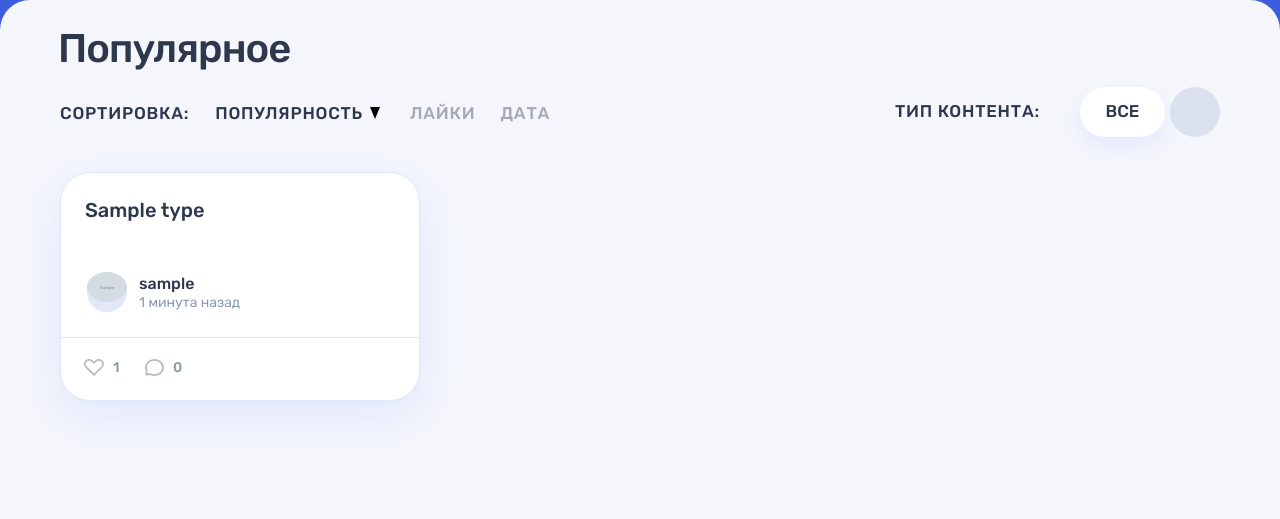
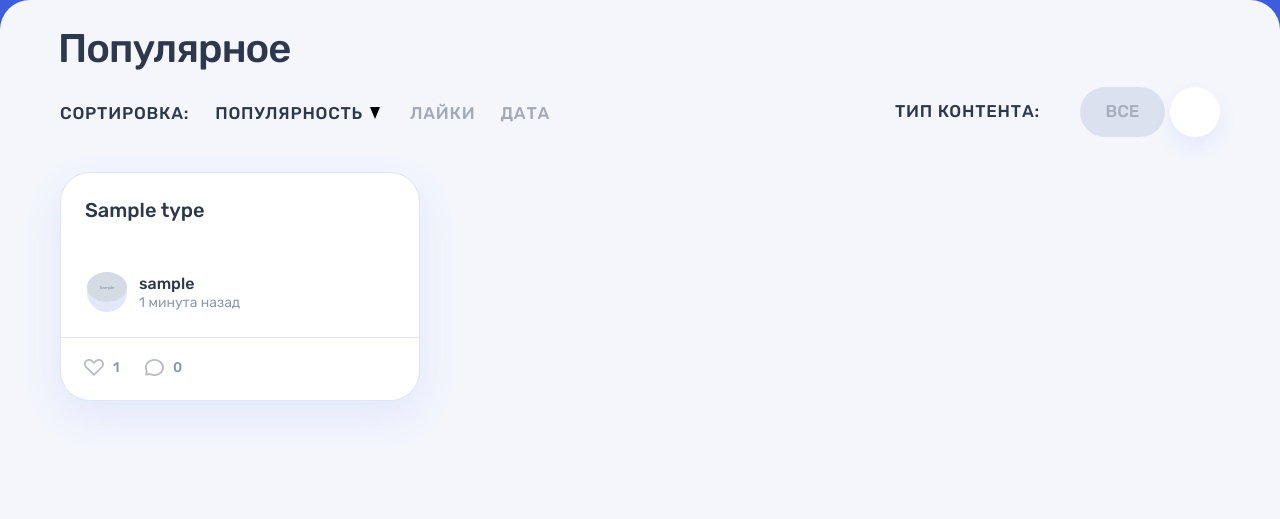
Before and after one commit to devcosmos/1207349-readme-12, a PHP site: page /index.php?type_id=1 in a window 1280 px wide. Shown: the part 71-590 px from the top of the page. Run offline with PHP 8.4, Linux system fonts and the light colour scheme; tables that the repository leaves empty hold one stand-in row (values such as "Sample post"); grey boxes marked "Sample" are stand-in pictures; data that the repository does not hold is empty.

Commit message:
added filter post type

```diff
--- a/index.php
+++ b/index.php
@@ -9,17 +9,22 @@ $db->set_charset($config['db']['charset']);
 
 require 'helpers.php';
 
+$filter_post_type_id = $_GET['type_id'] ?? 0;
+
 $sql_select_content_types = '
     SELECT * FROM content_types
 ';
 $sql_select_popular_posts = '
-    SELECT ct.type_name, ct.type_class, p.content, u.username, u.user_picture, COUNT(l.post_id) AS like_count
+    SELECT ct.type_name, ct.type_class, p.id, p.content, u.username, u.user_picture, COUNT(l.post_id) AS like_count
       FROM posts AS p
       JOIN users AS u ON p.user_id = u.id
       JOIN content_types AS ct ON p.content_type_id = ct.id
  LEFT JOIN likes AS l ON p.id = l.post_id
-     GROUP BY p.id
-     ORDER BY show_count DESC
+';
+$sql_select_popular_posts .= $filter_post_type_id === 0 ? '' : 'WHERE ct.id = \'' . $filter_post_type_id . '\'';
+$sql_select_popular_posts .= '
+    GROUP BY p.id
+    ORDER BY show_count DESC
 ';
 
 $content_types = select_query_and_fetch_all($db, $sql_select_content_types);
@@ -44,7 +49,8 @@ foreach ($popular_posts as $i => $post) {
 $main_content = include_template('main.php', [
     'posts' => $posts_with_date,
     'content_types' => $content_types,
-    'icons_size' => $icons_size
+    'icons_size' => $icons_size,
+    'filter_post_type_id' => $filter_post_type_id,
 ]);
 $layout_content = include_template('layout.php', [
     'content' => $main_content,
--- a/templates/main.php
+++ b/templates/main.php
@@ -37,13 +37,13 @@
                 <b class="popular__filters-caption filters__caption">Тип контента:</b>
                 <ul class="popular__filters-list filters__list">
                     <li class="popular__filters-item popular__filters-item--all filters__item filters__item--all">
-                        <a class="filters__button filters__button--ellipse filters__button--all filters__button--active" href="#">
+                        <a class="filters__button filters__button--ellipse filters__button--all <?= $filter_post_type_id === 0 ? 'filters__button--active' : '' ?>" href="/">
                             <span>Все</span>
                         </a>
                     </li>
                     <?php foreach ($content_types as $type): ?>
                     <li class="popular__filters-item filters__item">
-                        <a class="filters__button filters__button--<?= $type['type_class'] ?> button" href="#">
+                        <a class="filters__button filters__button--<?= $type['type_class'] ?> button <?= $filter_post_type_id === $type['id'] ? 'filters__button--active' : '' ?>" href="<?= add_get_param('type_id', $type['id']) ?>">
                             <span class="visually-hidden"><?= $type['type_name'] ?></span>
                             <svg
                                 class="filters__icon"
@@ -63,7 +63,7 @@
             <?php $post_date = date_create($post['date']) ?>
             <article class="popular__post post <?= 'post-' . hsc($post['type_class']) ?>">
                 <header class="post__header">
-                    <h2><?= hsc($post['type_name']) ?></h2>
+                    <a href="<?= '/post.php' . add_get_param('id', $post['id'])?>"><h2><?= hsc($post['type_name']) ?></h2></a>
                 </header>
                 <div class="post__main">
                     <?php if ($post['type_class'] === 'quote'): ?>
```
